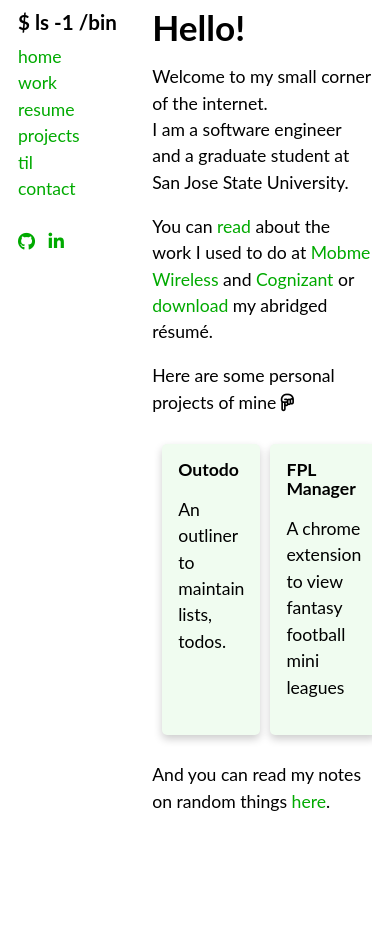
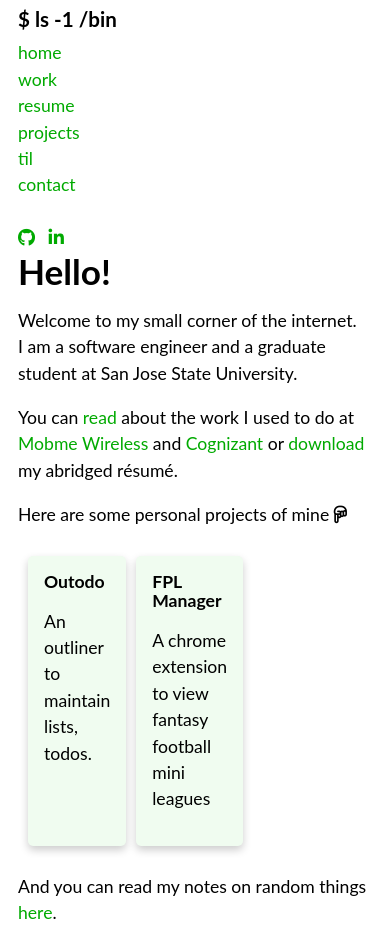
Before and after one commit to binoymichael/slashbin-website, a Jekyll site: the page built from index.html, in a window 390 px wide. Built offline with Jekyll 4.4.1, drawn with Linux system fonts in a browser that asks for light colours; nearby versions of some CDN libraries; before the commit the page ends 911 px from its top, so only the background shows below that.

Commit message:
Made nav bar responsive

```diff
--- a/_layouts/default.html
+++ b/_layouts/default.html
@@ -8,7 +8,7 @@
 
 		<meta http-equiv="Content-Type" content="text/html; charset=utf-8">
 		<meta name="description" content="{{ page.description }}">
-		<meta name="viewport" content="initial-scale=1">
+    <meta name="viewport" content="width=device-width, initial-scale=1.0">
 
 		<link rel="stylesheet" type="text/css" href="/css/main.css">
     <script src="https://use.fontawesome.com/1a8dc0ec9f.js"></script>
@@ -21,6 +21,7 @@
 			<link rel="stylesheet" type="text/css" href="/css/code_color_scheme.css">
 			<link rel="stylesheet" type="text/css" href="/css/code.css">
 		{% endif %}
+
 	</head>
 	<body>
 		<!--[if lt IE 7]>
--- a/css/main.scss
+++ b/css/main.scss
@@ -79,7 +79,12 @@
   float: left;
   margin-top: 1%;
   margin-right: 10%;
-  height: 100%;
+}
+
+@media screen and (max-width: 400px) {
+  .nav {
+    float: none;
+  }
 }
 
 .container {
```
